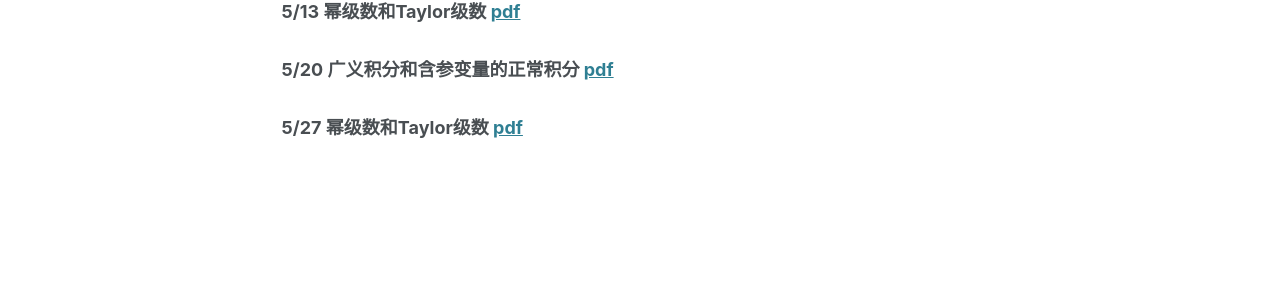
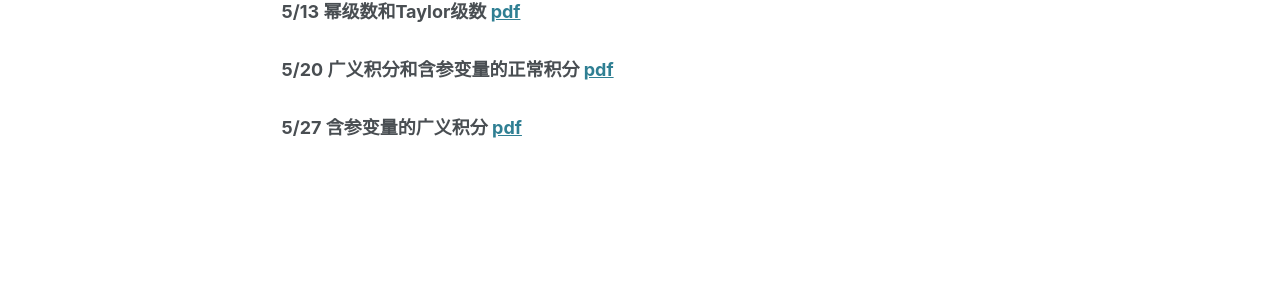
Before and after one commit to fanzymath/fanzymath.github.io, a Jekyll site: the page built from _notes/2025-exercise-class-notes.md, in a window 1280 px wide. Shown: the part 329-637 px from the top of the page. Built offline with Jekyll 4.4.1, drawn with Linux system fonts in a browser that asks for light colours.

Commit message:
Update 2025-exercise-class-notes.md

```diff
--- a/_notes/2025-exercise-class-notes.md
+++ b/_notes/2025-exercise-class-notes.md
@@ -14,4 +14,4 @@ location: "Beijing"
 ### 4/29 函数项级数 [pdf](https://fanzymath.github.io/files/series_of_functions.pdf)
 ### 5/13 幂级数和Taylor级数 [pdf](https://fanzymath.github.io/files/power_series.pdf)
 ### 5/20 广义积分和含参变量的正常积分 [pdf](https://fanzymath.github.io/files/Infinite_Integral.pdf)
-### 5/27 幂级数和Taylor级数 [pdf](https://fanzymath.github.io/files/Infinite_Integral_with_parameters.pdf)
+### 5/27 含参变量的广义积分 [pdf](https://fanzymath.github.io/files/Infinite_Integral_with_parameters.pdf)
```
